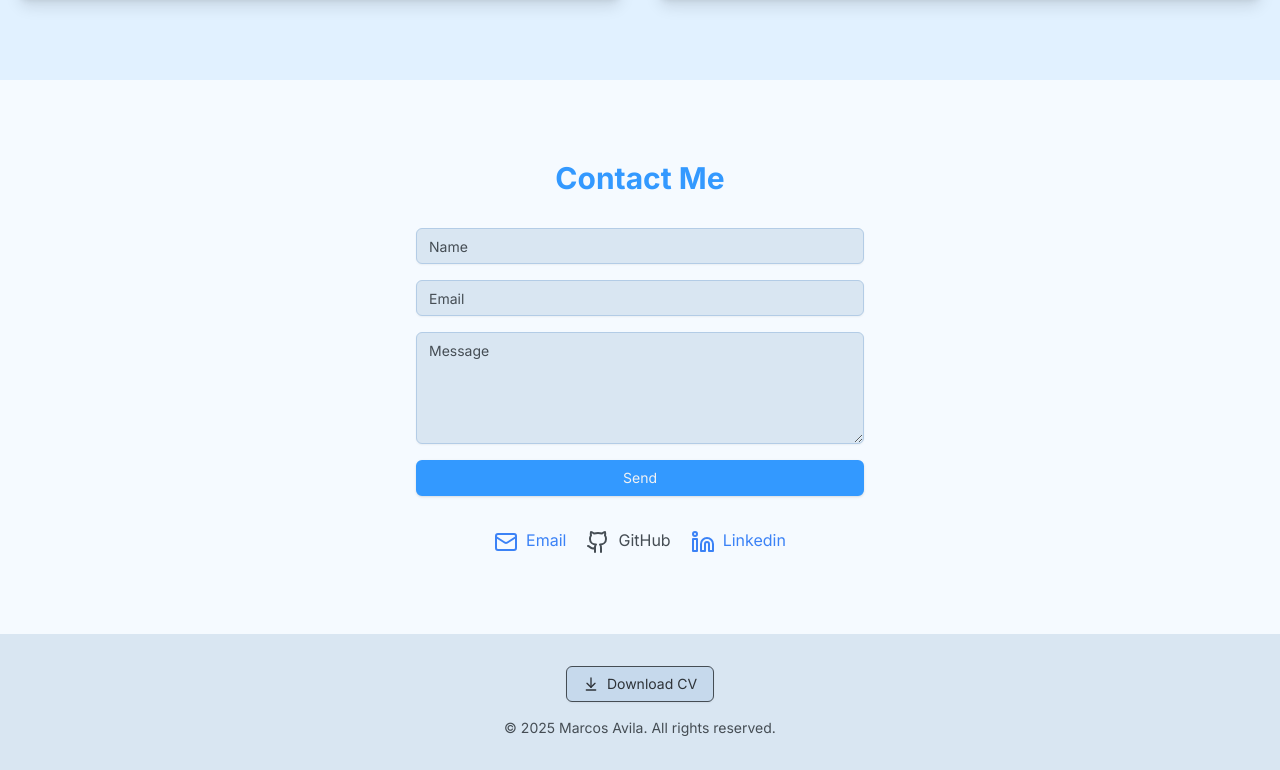
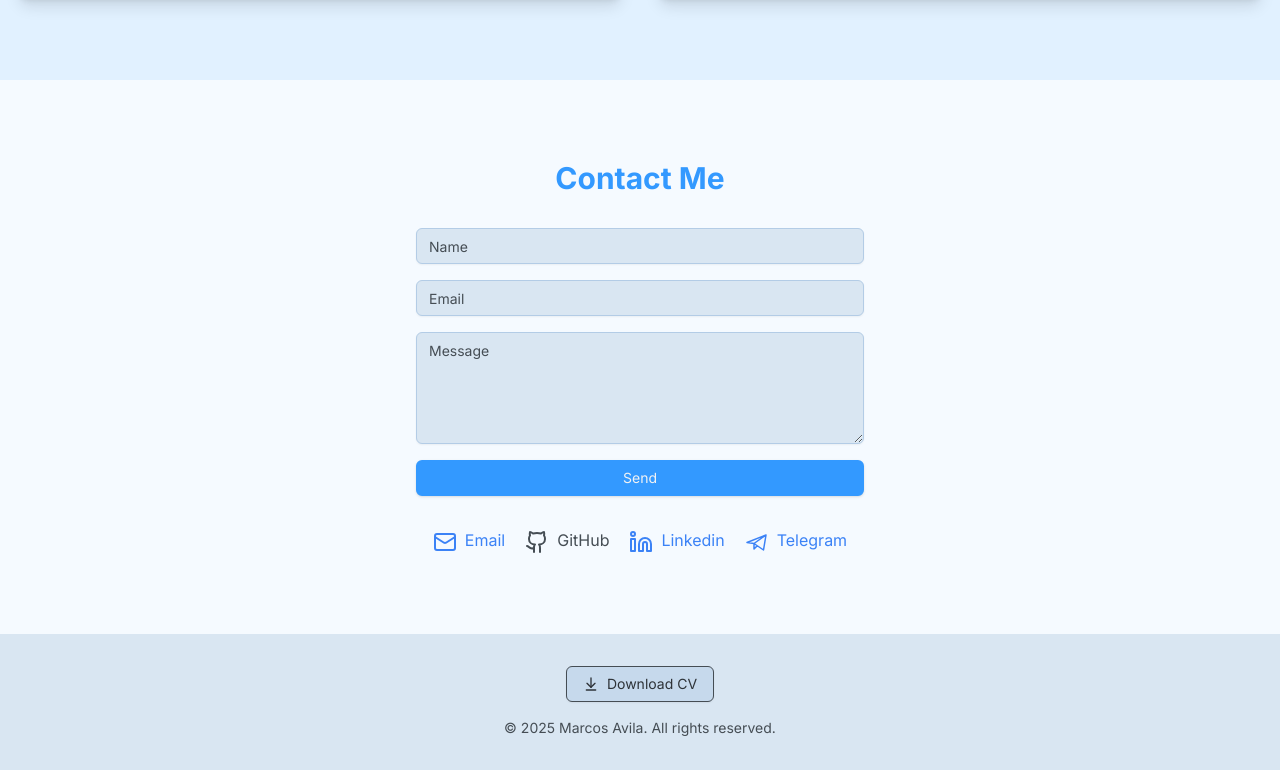
Before and after one commit to markospy/portfolio, a React (Vite) app: page / in a window 1280 px wide. Shown: the part 2871-3641 px from the top of the page. Built offline with nearby package versions, Linux system fonts and the light colour scheme; what @midudev/tailwind-animations would draw is missing.

Commit message:
`Added Telegram link to Contact component`

```diff
--- /dev/null
+++ b/src/components/logos/Telegram.tsx
@@ -0,0 +1,24 @@
+const Telegram: React.FC<React.SVGProps<SVGSVGElement>> = (props) => {
+    return (
+        <svg
+            width="24px"
+            height="24px"
+            strokeWidth="1.5"
+            viewBox="0 0 24 24"
+            fill="none"
+            xmlns="http://www.w3.org/2000/svg"
+            color="#3B82F6"
+            {...props}
+        >
+            <path
+                d="M21 5L2 12.5L9 13.5M21 5L18.5 20L9 13.5M21 5L9 13.5M9 13.5V19L12.2488 15.7229"
+                stroke="#3B82F6"
+                strokeWidth="1.5"
+                strokeLinecap="round"
+                strokeLinejoin="round"
+            />
+        </svg>
+    );
+};
+
+export default Telegram;
--- a/src/components/seccions/Contact.tsx
+++ b/src/components/seccions/Contact.tsx
@@ -4,6 +4,7 @@ import { Button } from '../ui/button';
 import { Input } from '../ui/input';
 import { Textarea } from '../ui/textarea';
 import useOnScreen from '@/hooks/useOnScreen';
+import Telegram from '../logos/Telegram'
 
 const Contacto = () => {
 const ref = useRef<HTMLDivElement>(null);
@@ -44,6 +45,15 @@ const isVisible = useOnScreen(ref);
               <Linkedin className="inline-block mr-2 align-middle" />
               Linkedin
             </a>
+            <a
+              href="https://t.me/markospy"
+              target="_blank"
+              rel="noopener noreferrer"
+              className="mr-4 text-blue-500 hover:text-blue-600 transition-colors duration-300"
+            >
+              <Telegram className="inline-block mr-2 align-middle" />
+              Telegram
+            </a>
           </div>
         </div>
       </div>
```
